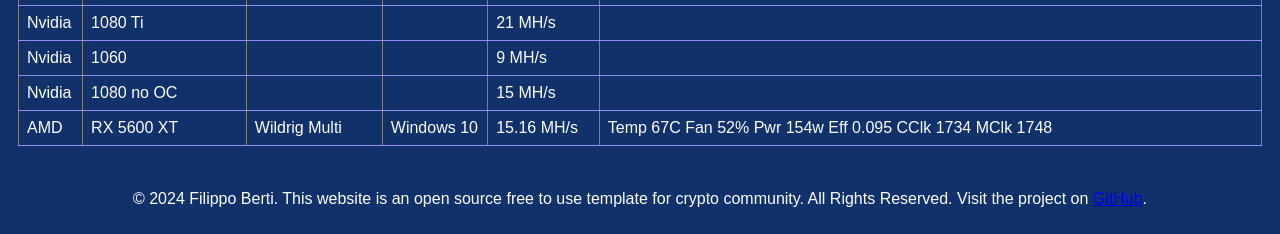
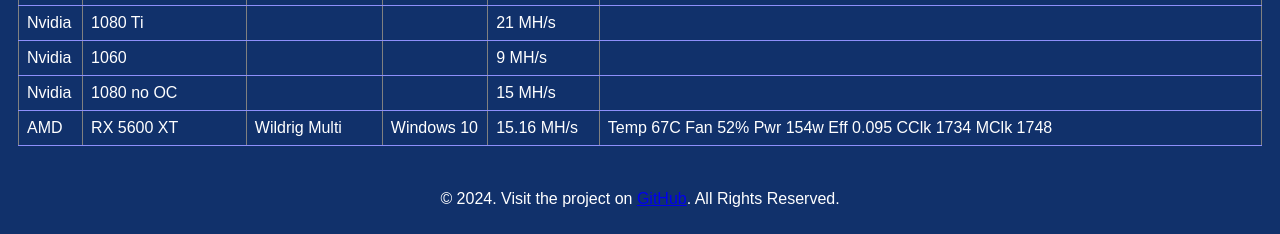
Before and after one commit to filippoberti2020/crypto-benchmark, a Flask app: page / in a window 1280 px wide. Shown: the part 3355-3589 px from the top of the page. Run offline with Flask 3, Linux system fonts and the light colour scheme.

Commit message:
Update index.html

```diff
--- a/templates/index.html
+++ b/templates/index.html
@@ -38,7 +38,7 @@
     </div>
 
     <div class="footer">
-    <p>© 2024 Filippo Berti. This website is an open source free to use template for crypto community. All Rights Reserved. Visit the project on <a href="https://github.com/filippoberti2020/crypto-benchmark">GitHub</a>.</p>
+        <p>© 2024. Visit the project on <a href="https://github.com/filippoberti2020/crypto-benchmark">GitHub</a>. All Rights Reserved.</p>
     </div>
 
 
```
